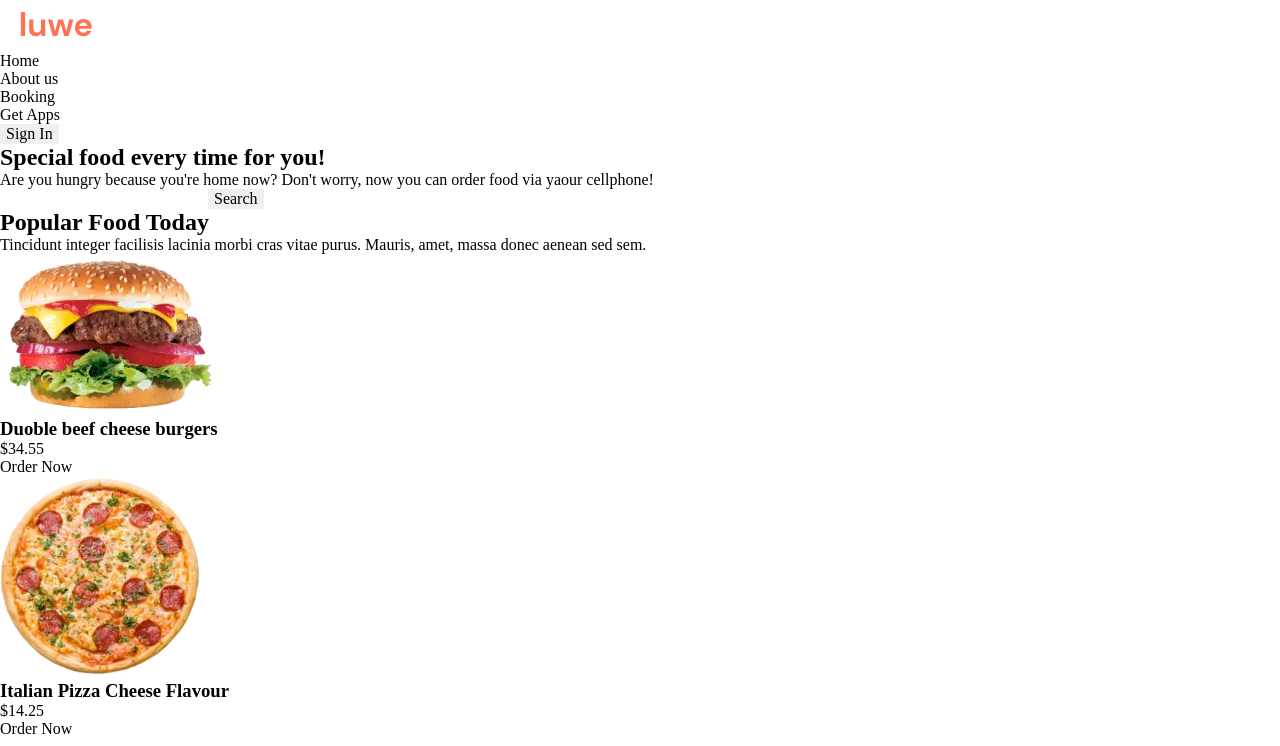
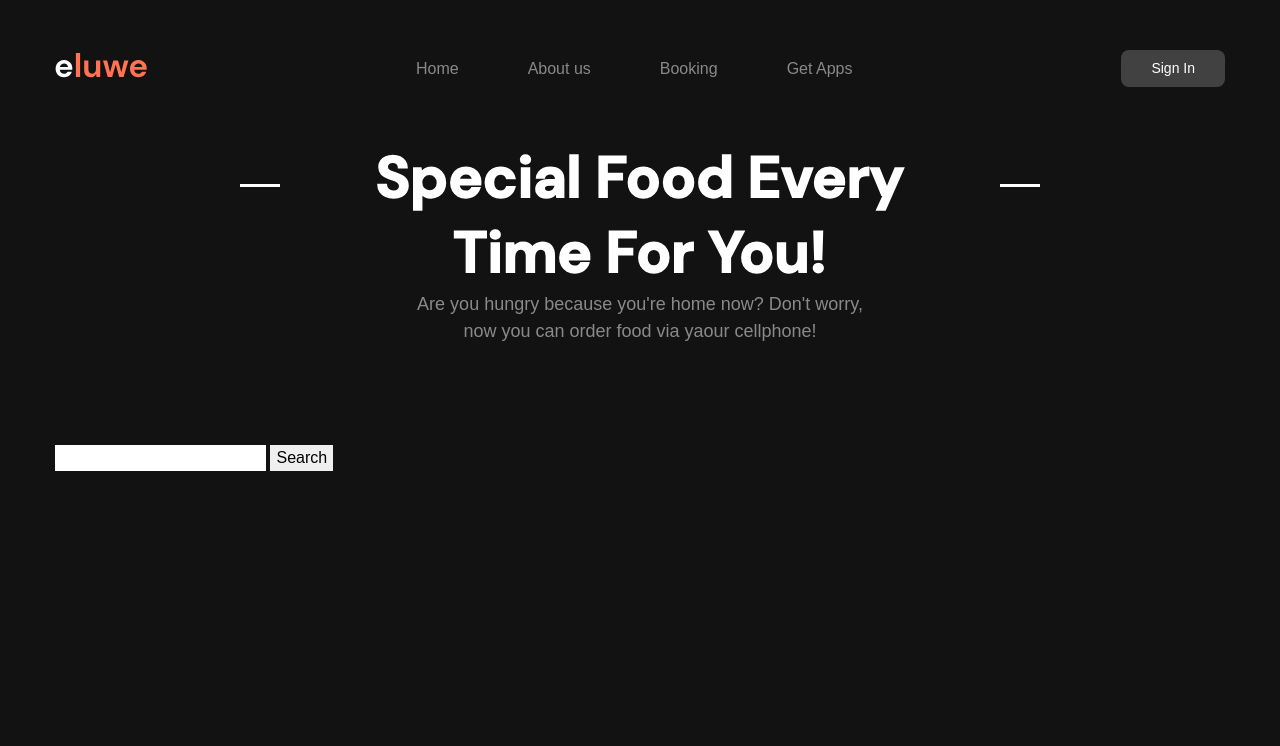
Before and after one commit to Underskinua/practice_food_template, a website built with Parcel: page index.html in a window 1280 px wide. Shown: the top 746 px of the page. Built offline with nearby package versions, Linux system fonts and the light colour scheme; files whose address does not match are found by name.

Commit message:
addStylehero

```diff
--- a/index.html
+++ b/index.html
@@ -37,7 +37,7 @@
   <main>
     <section class="hero">
       <div class="container">
-        <h1 class="title hero__title">Special food every time for you!     </h1>
+        <h1 class="title title--lines hero__title">Special food every time for you!     </h1>
         <div class="hero__description">
           <p>Are you hungry because you're home now? Don't worry, now you can order food via yaour cellphone!</p>
         </div>
--- a/main.scss
+++ b/main.scss
@@ -1 +1,21 @@
+// abstract
+@import './scss/abstract/vars';
+
+
+// base
 @import './scss/base/reset';
+@import './scss/base/fonts';
+@import './scss/base/global';
+@import './scss/components/buttons';
+@import './scss/components/arrow-link';
+@import './scss/layouts/header';
+
+
+// components
+@import './scss/sections/hero';
+@import './scss/components/search-form';
+
+// layouts
+
+
+// sections
--- /dev/null
+++ b/scss/abstract/_vars.scss
@@ -0,0 +1,8 @@
+$font_main: 'DM Sans', sans-serif;
+$font_title: 'DIN Alternate', sans-serif;
+
+$c-white: #ffffff;
+$c-orange: #ff7352;
+$c-green: #27ad55;
+$c-black: #121212;
+$c-silver: #f6f6f6;
--- /dev/null
+++ b/scss/base/_fonts.scss
@@ -0,0 +1,18 @@
+@font-face {
+    font-family: 'DM Sans';
+    src: url(../fonts/DMSans-Regular.woff2);
+    font-weight: 400;
+    font-display: swap;
+}
+@font-face {
+    font-family: 'DM Sans';
+    src: url(../fonts/DMSans-Bold.woff2);
+    font-weight: 700;
+    font-display: swap;
+}
+@font-face {
+    font-family: 'DIN Alternate';
+    src: url(../fonts/DMSans-Bold.woff2);
+    font-weight: 700;
+    font-display: swap;
+}
--- /dev/null
+++ b/scss/base/_global.scss
@@ -0,0 +1,45 @@
+html {
+    font-size: 10px;
+    // 1rem = 10px
+}
+body {
+    font-family: $font_main;
+    font-weight: 400;
+    font-size: 1.6rem;
+    line-height: 1.5;
+    color: $c-black;
+    background-color: $c-white;
+}
+.wrapper {
+    overflow-x: hidden;
+}
+.container {
+    max-width: 120rem; //1200px
+    padding: 0 1.5rem;
+    width: 100%;
+    margin: 0 auto;
+}
+.title {
+    font-family: $font_title;
+    font-size: 5.8rem;
+    line-height: 1.3;
+    // text-stroke: 2px $c-black; // -- делает буквы жирнее, дополнительная обводка
+    -webkit-text-stroke: 2px $c-black;
+    text-transform: capitalize; // -- делает первые буквы слов заглавными
+
+    &--lines {
+        display: flex;
+        gap: 3.5rem;
+        align-items: center;
+        justify-content: center;
+        &::before,
+        &::after {
+            content: '';
+            display: block;
+            width: 5.6rem;
+            height: 3px;
+            background-color: currentColor; // наследует цвет элемента (в данном случае .title)
+        }
+
+    }
+}
--- /dev/null
+++ b/scss/components/_arrow-link.scss
@@ -0,0 +1,2 @@
+// .arrow-link {
+// }
--- /dev/null
+++ b/scss/components/_buttons.scss
@@ -0,0 +1,2 @@
+// .btn {
+// }
--- /dev/null
+++ b/scss/layouts/_header.scss
@@ -0,0 +1,31 @@
+.header {
+    position: absolute;
+    top: 0;
+    left: 0;
+    right: 0;
+    z-index: 10;
+    padding: 4.1rem 0;
+    background-color: $c-black;
+}
+.nav {
+    display: flex;
+    justify-content: space-between;
+    align-items: center;
+
+    &__btn {
+        font-size: 1.4rem;
+        color: $c-white;
+        padding: 0.8rem 3rem;
+        background-color: rgba($c-white, 0.2);
+        border-radius: 0.8rem;
+        cursor: pointer;
+    }
+}
+.menu {
+    display: flex;
+    gap: 6.9rem;
+
+    &__link {
+        color: rgba($c-white, 0.5);
+    }
+}
--- /dev/null
+++ b/scss/sections/_hero.scss
@@ -0,0 +1,34 @@
+.hero {
+    height: 120rem;
+    padding-top: 14rem;
+    background-image: url(../../images/hero_ellipse.svg);
+    background-repeat: no-repeat;
+    background-size: cover;
+    background-position: center bottom;
+
+    &__title {
+        color: $c-white;
+        // text-stroke: 2px $c-white; // -- делает буквы жирнее, дополнительная обводка
+        -webkit-text-stroke: 2px $c-white;
+        max-width: 80rem;
+        text-align: center;
+        margin: 0 auto;
+
+        &::before,
+        &::after {
+            // background-color: $c-white;
+            margin-top: -6rem;
+        }
+    }
+    &__description {
+        font-size: 1.8rem;
+        color: rgba($c-white, 0.5);
+        text-align: center;
+        max-width: 48rem;
+        margin: 0 auto;
+        margin-bottom: 10rem;
+    }
+    // &__form {
+
+    // }
+}
```
Also changed, not shown: scss/components/_search-form.scss (added, +17 -0 lines), css/main.css, css/main.min.css, 2 other files.
